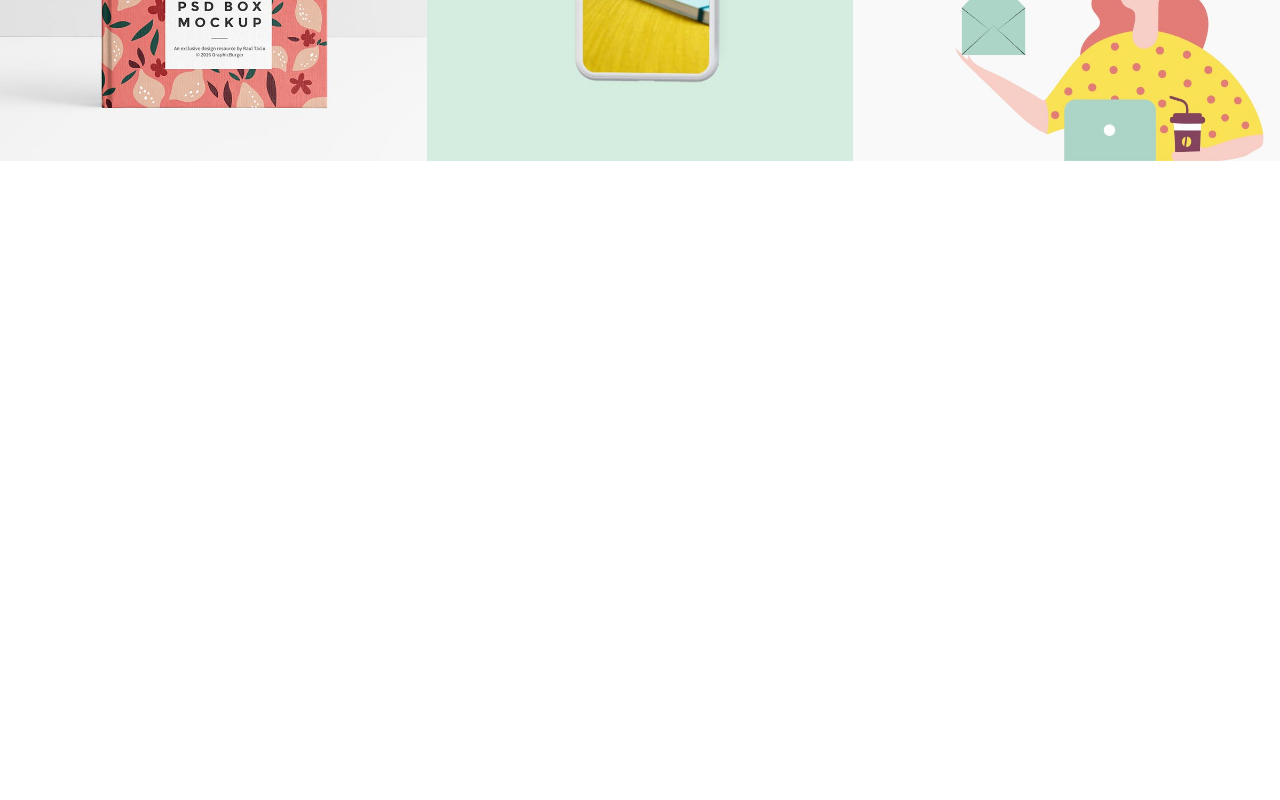
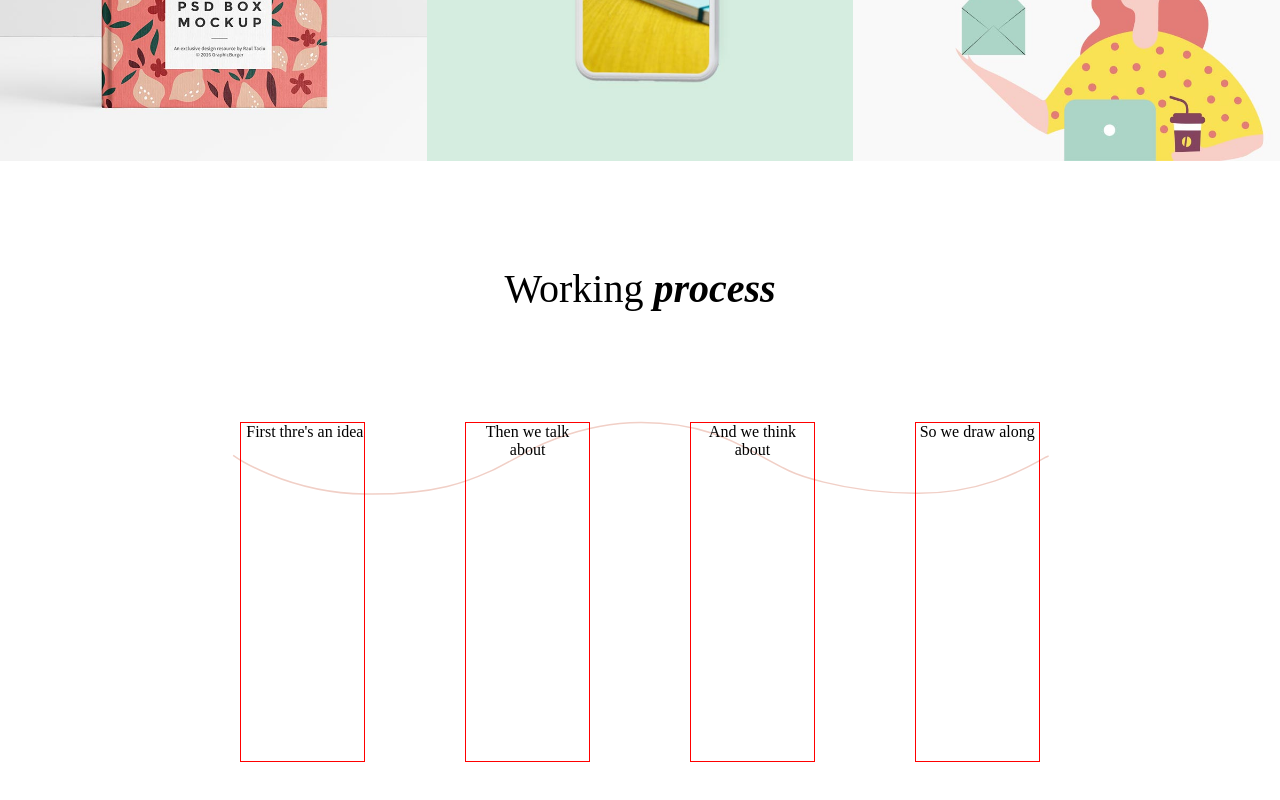
Before and after one commit to Alberto-Biga/proj-html-vuejs, a Vue app: page / in a window 1280 px wide. Shown: the part 1366-2166 px from the top of the page. Before the commit the page ends 1531 px from the top, so only its background shows below. Built offline with nearby package versions, Linux system fonts and the light colour scheme.

Commit message:
inizio struttura WORKING PROCESS

```diff
--- a/src/App.vue
+++ b/src/App.vue
@@ -3,6 +3,7 @@
     <HeaderComp/>
     <CaroselloComp/>
     <ImmaginiComp/>
+    <WorkingProcessComp/>
   </div>
 </template>
 
@@ -10,6 +11,7 @@
   import HeaderComp from './components/HeaderComp.vue'
   import CaroselloComp from './components/CaroselloComp.vue'
   import ImmaginiComp from './components/ImmaginiComp.vue'
+  import WorkingProcessComp from './components/WorkingProcessComp.vue'
 
   export default {
     name: 'App',
@@ -17,6 +19,7 @@
       HeaderComp,
       CaroselloComp,
       ImmaginiComp,
+      WorkingProcessComp,
     }
   }
 </script>
--- /dev/null
+++ b/src/components/WorkingProcessComp.vue
@@ -0,0 +1,74 @@
+<template>
+  <div class="container">
+    <div class="titolo">
+        Working <span>process</span>
+    </div>
+    <div class="workingProcess">
+        <div class="column">
+            <img src="" alt="">
+            <span>
+                First thre's an idea
+            </span>
+        </div>
+        <div class="column">
+            <span>
+                Then we talk about
+            </span>
+        </div>
+        <div class="column">
+            <span>
+                And we think about
+            </span>
+
+        </div>
+        <div class="column">
+            <span>
+                So we draw along
+            </span>
+        </div>
+    </div>
+  </div>
+</template>
+
+<script>
+
+    export default {
+        name: 'WorkingProcessComp',
+    }
+
+</script>
+
+<style scoped lang="scss">
+    .container{
+        width: 80%;
+        margin: 100px auto;
+        text-align: center;
+
+        .titolo{
+            font-size: 40px;
+
+            span{
+                font-style: italic;
+                font-weight: 600;
+            }
+        }
+
+        .workingProcess{
+            background-image: url('../assets/img/svg-3.svg');
+            background-repeat: no-repeat;
+            background-size: contain;
+            width: 80%;
+            height: 45vh;
+            margin: 100px auto;
+            display: flex;
+            justify-content: space-between;
+
+            .column{
+                width: calc( (100% / 4) - 80px );
+                margin: 10px;
+                text-align: center;
+                border: 1px solid red;
+            }
+        }
+    }
+</style>
```
Also changed, not shown: src/components/ImmaginiComp.vue (line endings or trailing spaces).
